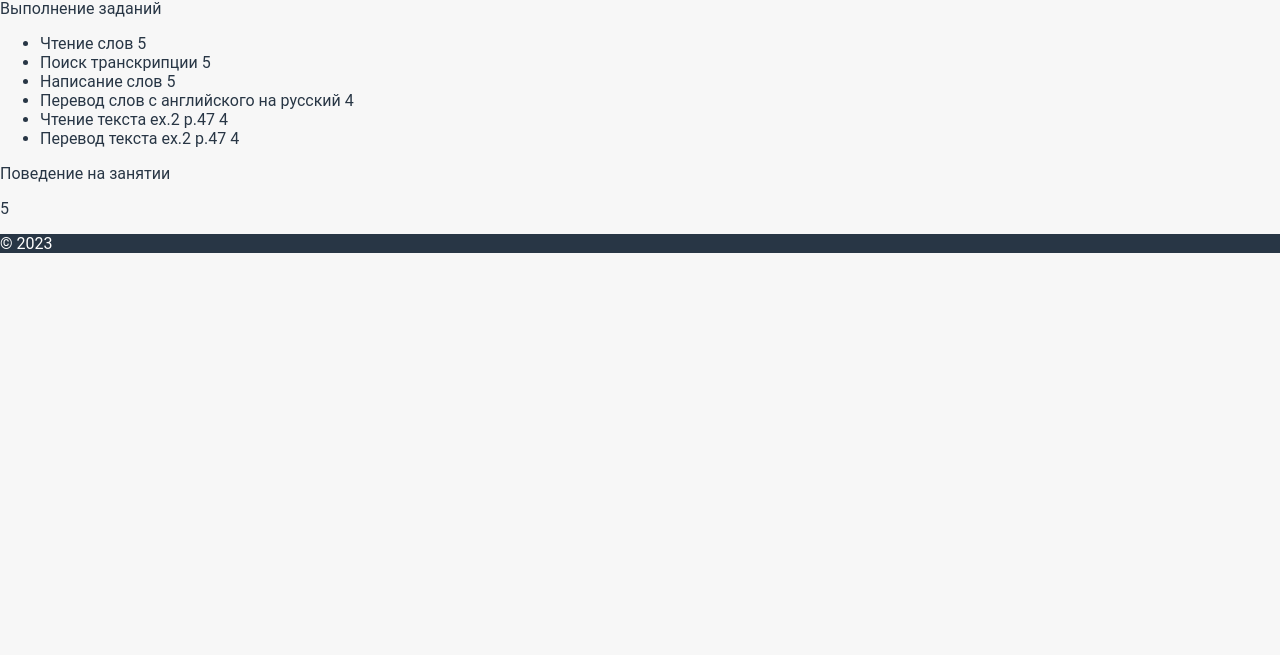
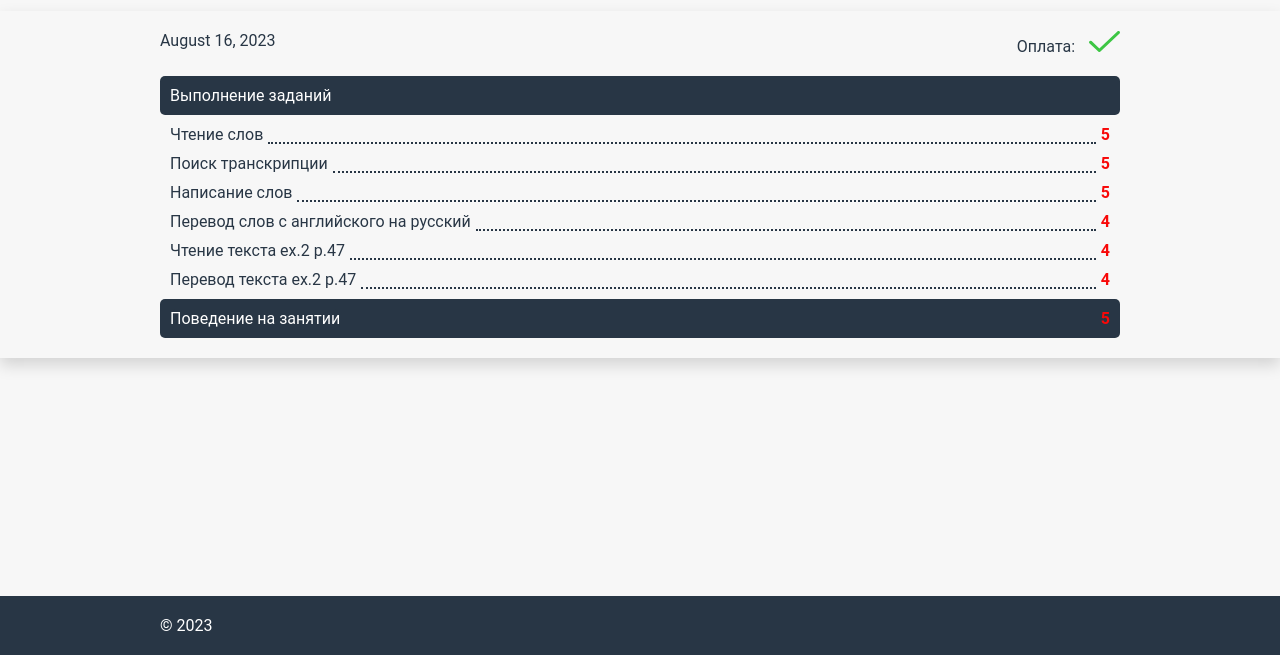
Before and after one commit to Kat-girl/diary, a website: page source/zhenya_bashkaryov/index.html in a window 1280 px wide. Shown: the part 145-800 px from the top of the page. Drawn offline with Linux system fonts and the light colour scheme; files whose address does not match are found by name.

Commit message:
styles are being added

```diff
--- a/source/sass/blocks/body.scss
+++ b/source/sass/blocks/body.scss
@@ -1,7 +1,10 @@
 .body {
+  height: 100vh;
   margin: 0;
   padding: 0;
   font-family: "Roboto", sans-serif;
-  color: #283645;
+  color: $primary-color-dark;
   background-color: rgba(242, 242, 242, 0.6);
+  display: flex;
+  flex-direction: column;
 }
--- /dev/null
+++ b/source/sass/blocks/evaluation.scss
@@ -0,0 +1,78 @@
+.evaluation {
+  box-shadow: 0 7px 15px 0 rgba(0, 1, 1, 0.15);
+  padding-top: 20px;
+  padding-bottom: 20px;
+  margin-bottom: 10px;
+}
+
+.evaluation__header {
+  @media (min-width: $tablet-width) {
+    display: flex;
+    justify-content: space-between;
+  }
+}
+
+.evaluation__date {
+  margin: 0;
+  margin-bottom: 10px;
+}
+
+.evaluation__payment {
+  margin: 0;
+  margin-bottom: 20px;
+}
+
+.evaluation__payment-mark {
+  margin-left: 10px;
+}
+
+.evaluation__type {
+  margin: 0;
+  margin-bottom: 10px;
+  border-radius: 5px;
+  background-color: $primary-color-dark;
+  color: $color-white;
+  padding: 10px;
+}
+
+.evaluation__list {
+  @include list-style-clear;
+  padding-left: 10px;
+  padding-right: 10px;
+}
+
+.evaluation__item {
+  margin-bottom: 10px;
+  display: flex;
+  justify-content: space-between;
+  align-items: end;
+}
+
+.evaluation__task {
+  max-width: 75%;
+}
+
+.evaluation__dots {
+  flex-grow: 1;
+  border-bottom: 2px dotted $primary-color-dark;
+  margin-left: 5px;
+  margin-right: 5px;
+}
+
+.evaluation__score {
+  font-weight: 700;
+  color: #f80808;
+}
+
+.evaluation__behaviour-container {
+  display: flex;
+  justify-content: space-between;
+  border-radius: 5px;
+  background-color: $primary-color-dark;
+  padding: 10px;
+}
+
+.evaluation__type-behaviour {
+  margin-bottom: 0;
+  padding: 0;
+}
--- a/source/sass/blocks/footer.scss
+++ b/source/sass/blocks/footer.scss
@@ -1,4 +1,6 @@
 .footer {
-  background-color: #283645;
-  color: #ffffff;
+  background-color: $primary-color-dark;
+  color: $color-white;
+  padding-top: 20px;
+  padding-bottom: 20px;
 }
--- a/source/sass/blocks/header.scss
+++ b/source/sass/blocks/header.scss
@@ -1,6 +1,8 @@
 .header {
   background-color: #283645;
   color: #ffffff;
+  padding-top: 20px;
+  padding-bottom: 20px;
 }
 
 .header__title {
--- /dev/null
+++ b/source/sass/blocks/main.scss
@@ -0,0 +1,10 @@
+.main {
+  flex-grow: 1;
+  padding-top: 30px;
+  padding-bottom: 10px;
+}
+
+.main__title {
+  margin: 0;
+  margin-bottom: 20px;
+}
--- /dev/null
+++ b/source/sass/global/mixins.scss
@@ -0,0 +1,5 @@
+@mixin list-style-clear {
+  list-style-type: none;
+  margin: 0;
+  padding: 0;
+}
--- /dev/null
+++ b/source/sass/global/variables.scss
@@ -0,0 +1,4 @@
+$primary-color-dark: #283645;
+$color-white: #ffffff;
+
+$tablet-width: 660px;
--- /dev/null
+++ b/source/sass/global/wrapper.scss
@@ -0,0 +1,6 @@
+.wrapper {
+  padding-right: 20px;
+  padding-left: 20px;
+  max-width: 960px;
+  margin: auto;
+}
--- a/source/sass/style.scss
+++ b/source/sass/style.scss
@@ -1,5 +1,10 @@
 @import "global/global.scss";
 @import "global/fonts.scss";
+@import "global/wrapper.scss";
+@import "global/variables.scss";
+@import "global/mixins.scss";
 @import "blocks/body.scss";
 @import "blocks/header.scss";
+@import "blocks/main.scss";
+@import "blocks/evaluation.scss";
 @import "blocks/footer.scss";
--- a/source/zhenya_bashkaryov/index.html
+++ b/source/zhenya_bashkaryov/index.html
@@ -9,46 +9,69 @@
 </head>
 <body class="body">
     <header class="header">
+      <div class="wrapper">
         <h2 class="header__title">Yevgeniy Bashkaryov</h2>
+      </div>
     </header>
     <main class="main">
+      <div class="wrapper">
         <h1 class="main__title">English Diary</h1>
-        <section class="evaluation">
+      </div>
+      <section class="evaluation">
+          <div class="wrapper">
             <h2 class="visually-hidden">Оценка работы</h2>
-            <p class="evaluation__date">August 16, 2023</p>
+            <div class="evaluation__header">
+              <p class="evaluation__date">August 16, 2023</p>
+              <p class="evaluation__payment">Оплата:
+                <span class="evaluation__payment-mark">
+                  <img src="../img/yes.svg" alt="Yes">
+                </span>
+              </p>
+            </div>
             <p class="evaluation__type">Выполнение заданий</p>
             <ul class="evaluation__list">
                 <li class="evaluation__item">
                     <span class="evaluation__task">Чтение слов</span>
+                    <span class="evaluation__dots"></span>
                     <span class="evaluation__score">5</span>
                 </li>
                 <li class="evaluation__item">
                     <span class="evaluation__task">Поиск транскрипции</span>
+                    <span class="evaluation__dots"></span>
                     <span class="evaluation__score">5</span>
                 </li>
                 <li class="evaluation__item">
                     <span class="evaluation__task">Написание слов</span>
+                    <span class="evaluation__dots"></span>
                     <span class="evaluation__score">5</span>
                 </li>
                 <li class="evaluation__item">
                     <span class="evaluation__task">Перевод слов с английского на русский</span>
+                    <span class="evaluation__dots"></span>
                     <span class="evaluation__score">4</span>
                 </li>
                 <li class="evaluation__item">
                     <span class="evaluation__task">Чтение текста ex.2 p.47</span>
+                    <span class="evaluation__dots"></span>
                     <span class="evaluation__score">4</span>
                 </li>
                 <li class="evaluation__item">
                     <span class="evaluation__task">Перевод текста ex.2 p.47</span>
+                    <span class="evaluation__dots"></span>
                     <span class="evaluation__score">4</span>
                 </li>
             </ul>
-            <p class="evaluation__type">Поведение на занятии</p>
-            <p class="evaluation__score">5</p>
+            <div class="evaluation__behaviour-container">
+              <p class="evaluation__type evaluation__type-behaviour">Поведение на занятии</p>
+              <span class="evaluation__score">5</span>
+            </div>
+          </div>
         </section>
     </main>
     <footer class="footer">
+      <div class="wrapper">
         &copy; 2023
+      </div>
     </footer>
 </body>
 </html>
```
Also changed, not shown: source/css/style.css, source/img/no.svg (added), source/img/yes.svg (added), 1 other file.
